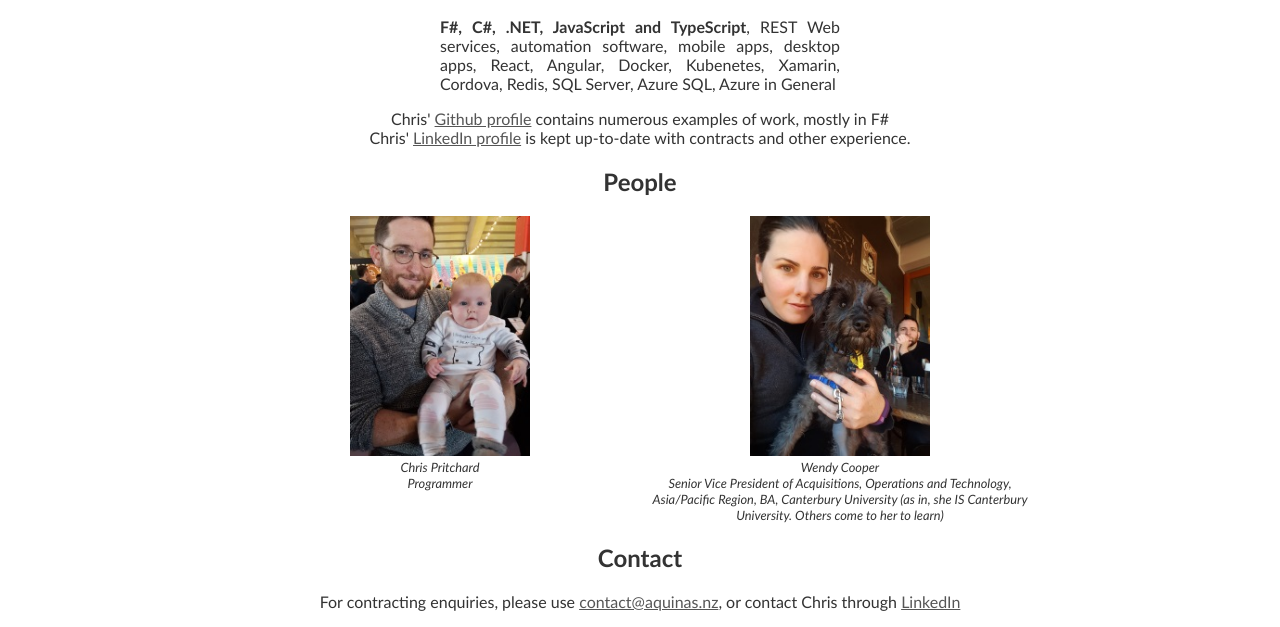
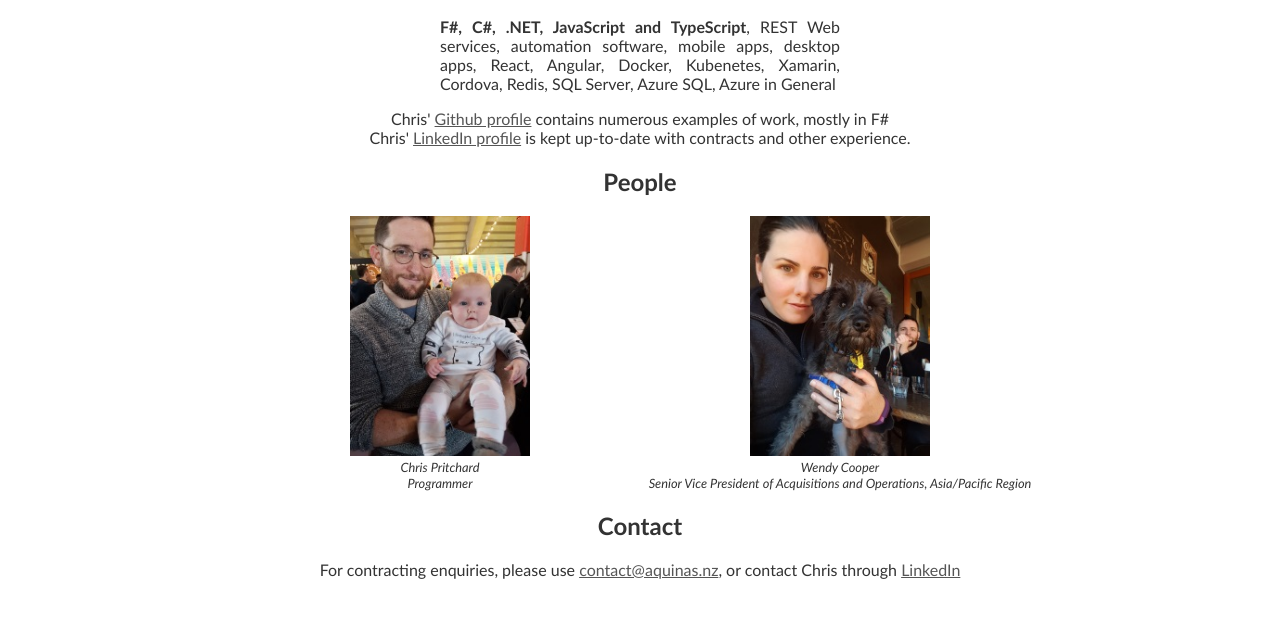
Before and after one commit to ChrisPritchard/chrispritchard.github.io, a plain HTML site: page index.html in a window 1280 px wide. Shown: the part 466-1093 px from the top of the page. After the commit the page ends 1061 px from the top, so only its background shows below. Drawn offline with Linux system fonts and the light colour scheme.

Commit message:
yet ANOTHER change at wendy's request

```diff
--- a/index.html
+++ b/index.html
@@ -34,7 +34,7 @@
             <div class="person">
                 <img src="wendy.jpg" alt="Wendy Cooper" />
                 <span>Wendy Cooper</span>
-                <span>Senior Vice President of Acquisitions, Operations and Technology, Asia/Pacific Region, BA, Canterbury University (as in, she IS Canterbury University. Others come to her to learn) </span>
+                <span>Senior Vice President of Acquisitions and Operations, Asia/Pacific Region</span>
             </div>
             <div class="clear"></div>
         </div>
```
